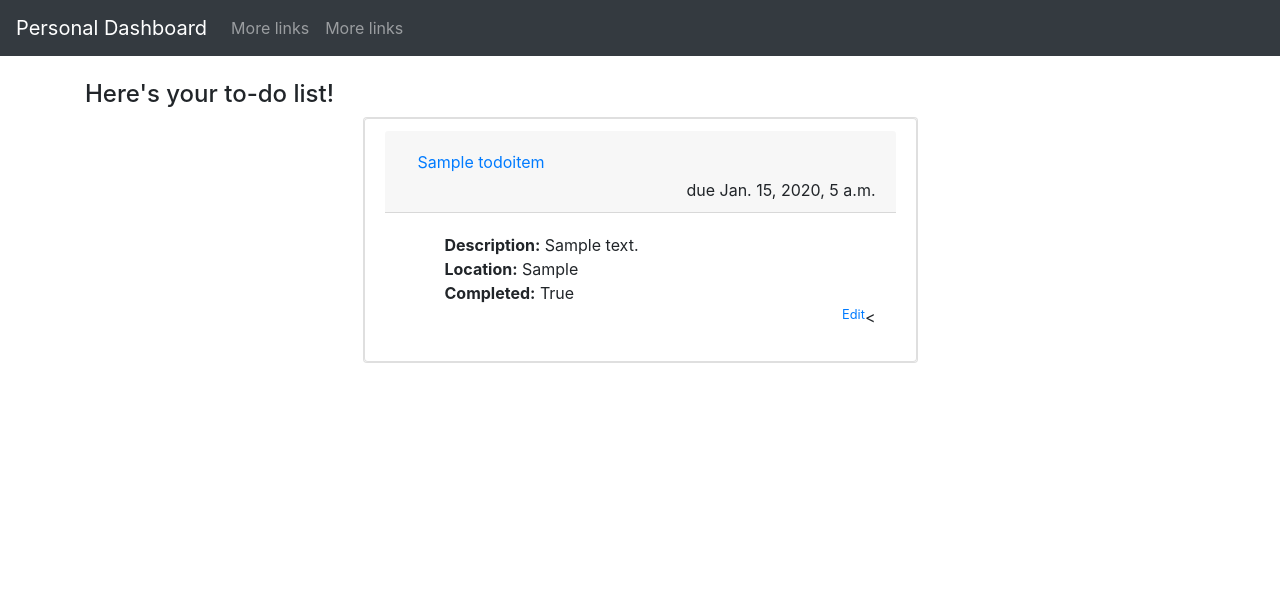
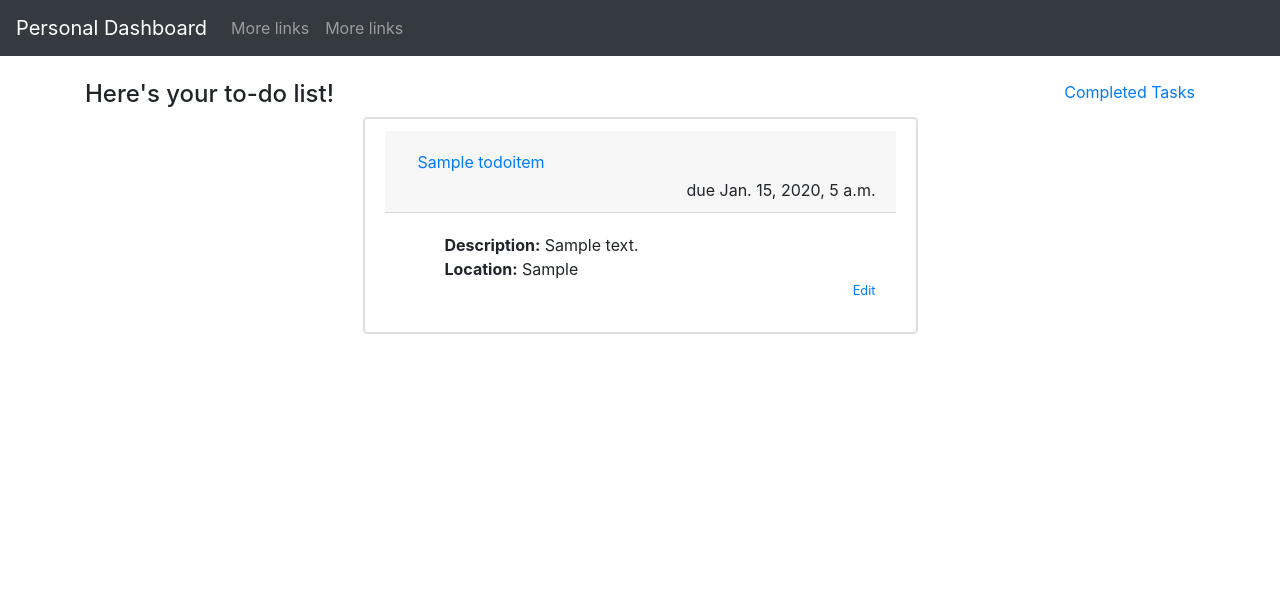
Before and after one commit to lph2yr/todoapp, a Django app: page / in a window 1280 px wide, after a click that opens the changed part. Shown: the top 603 px of the page. Run offline with Django 3.2, Linux system fonts and the light colour scheme; tables that the repository leaves empty hold one stand-in row (values such as "Sample post"); some libraries are stand-ins or nearby versions.

```diff
--- a/todo/templates/todo/todo_list.html
+++ b/todo/templates/todo/todo_list.html
@@ -1,21 +1,48 @@
+
 {% extends 'todo/base.html' %}
-<!-- https://stackoverflow.com/questions/11481499/django-iterate-number-in-for-loop-of-a-template
-https://getbootstrap.com/docs/4.0/components/collapse/
--->
+
+<!-- https://stackoverflow.com/questions/11481499/django-iterate-number-in-for-loop-of-a-template-->
+
 {% block content %}
+
+<div class="row">
+  <div class="col">
     <h4>Here's your to-do list!</h4>
-
+  </div>
+  <div class="col">
+    <a href="{% url 'todo_list:completed' %}" class="float-right"
+      >Completed Tasks</a
+    >
+  </div>
+</div>
+<div class="row">
+  <!-- sidebar? -->
+  <!-- <div class="col">
+      <div id="list-example" class="list-group">
+        <a class="list-group-item list-group-item-action" href="#list-item-1">Item 1</a>
+        <a class="list-group-item list-group-item-action" href="#list-item-2">Item 2</a>
+        <a class="list-group-item list-group-item-action" href="#list-item-3">Item 3</a>
+        <a class="list-group-item list-group-item-action" href="#list-item-4">Item 4</a>
+      </div>
+    </div> -->
+  <div class="col">
     <div class="d-flex justify-content-center">
-      <table>
       {% if todo_list %}
       <ul class="w-50 list-group">
-          <div id="accordion"> <!-- accordion is the template for collapsing bars -->
+        <div id="accordion">
+          <!-- accordion is the template for collapsing bars -->
           {% for todo_item in todo_list %}
-                  <div class="card" >
-                    <li class = "list-group-item">
-                      <div class="card-header" id="header{{forloop.counter}}"> <!-- the header, the darker gray box-->
-                        <h5 class="mb-0"> <!--forloop.counter gives each instance of todo_item a different id so each box collapses independently of each other -->
-                          <button class="btn btn-link collapsed" data-toggle="collapse" data-target="#collapse{{forloop.counter}}" >
+          <div class="card">
+            <li class="list-group-item">
+              <div class="card-header" id="header{{forloop.counter}}">
+                <!-- the header, the darker gray box-->
+                <h5 class="mb-0">
+                  <!--forloop.counter gives each instance of todo_item a different id so each box collapses independently of each other -->
+                  <button
+                    class="btn btn-link collapsed"
+                    data-toggle="collapse"
+                    data-target="#collapse{{forloop.counter}}"
+                  >
                     {{todo_item.title}}
                   </button>
                   <div class="d-flex justify-content-end">
@@ -24,34 +51,37 @@ https://getbootstrap.com/docs/4.0/components/collapse/
                 </h5>
               </div>
 
-                    <div id="collapse{{forloop.counter}}" class="collapse" > <!--body of the card -->
+              <div id="collapse{{forloop.counter}}" class="collapse">
+                <!--body of the accordion card -->
                 <div class="card-body">
                   <ul style="list-style-type:none">
-                          <li><strong>Description:</strong> {{ todo_item.description }} </li>
-                          <li><strong>Location:</strong> {{ todo_item.location }} </li>
-                          <li><strong>Completed:</strong> {{ todo_item.completed }}
+                    {% if todo_item.description %}
+                    <li>
+                      <strong>Description:</strong> {{ todo_item.description }}
+                    </li>
+                    {% endif %} {% if todo_item.location %}
+                    <li><strong>Location:</strong> {{ todo_item.location }}</li>
+                    {% endif %}
+                    <!-- <li><strong>Completed:</strong> {{ todo_item.completed }} -->
                   </ul>
                   <div class="d-flex justify-content-end">
-                            <small><a href="{% url 'todo_list:detail' todo_item.id %}">Edit</a></small> <
-                          </div>
+                    <small><a href="{% url 'todo_list:detail' todo_item.id %}">Edit</a></small>
 
                   </div>
                 </div>
+              </div>
             </li>
-
+          </div>
+          {% endfor %}
+        </div>
+      </ul>
+      {% else %}
+      <p>You have no to-do items!</p>
+      {% endif %}
+    </div>
+  </div>
 </div>
 
 
-              {% endfor %}
-              </div>
-          </ul>
-
-        {% else %}
-          <p>You have no to-do items!</p>
-        {% endif %}
-
-      </table>
-  </div>
-
 
 {% endblock %}
```
Lines whose indentation alone changed are shown as unchanged.
